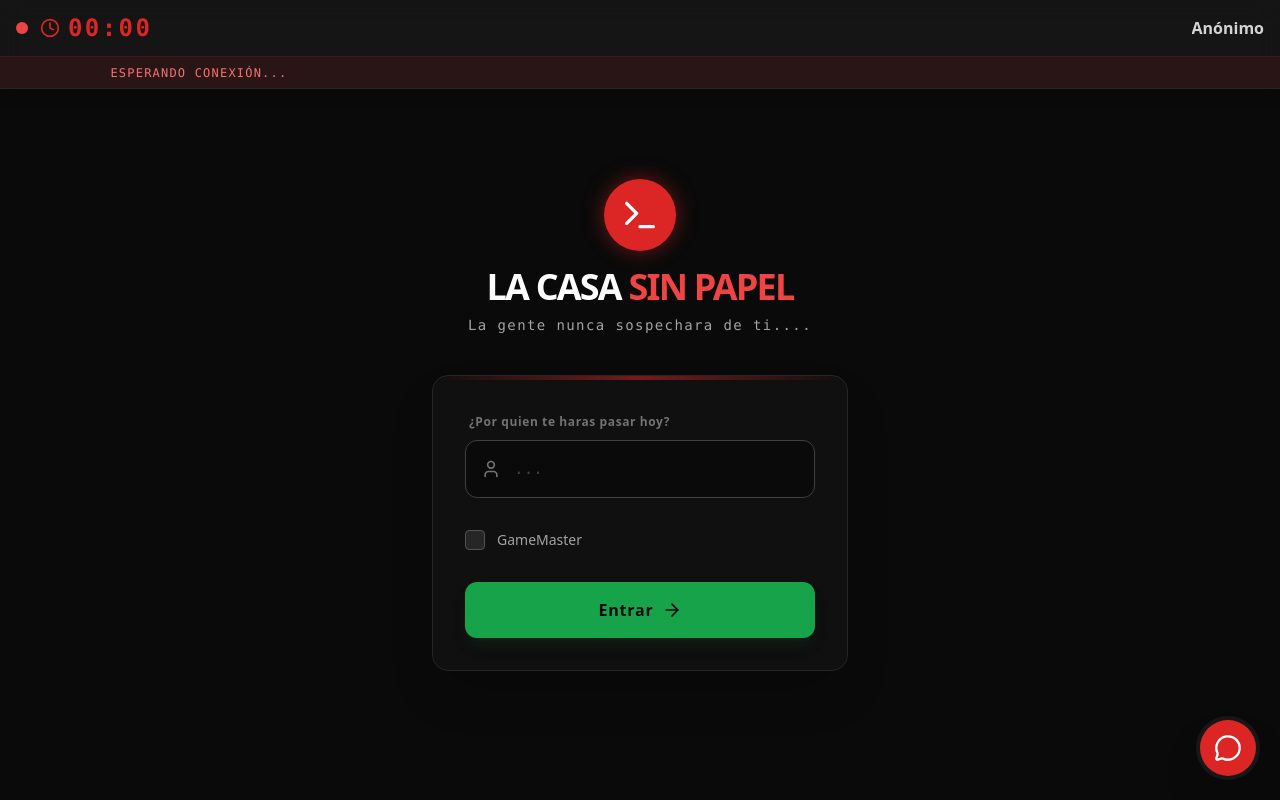
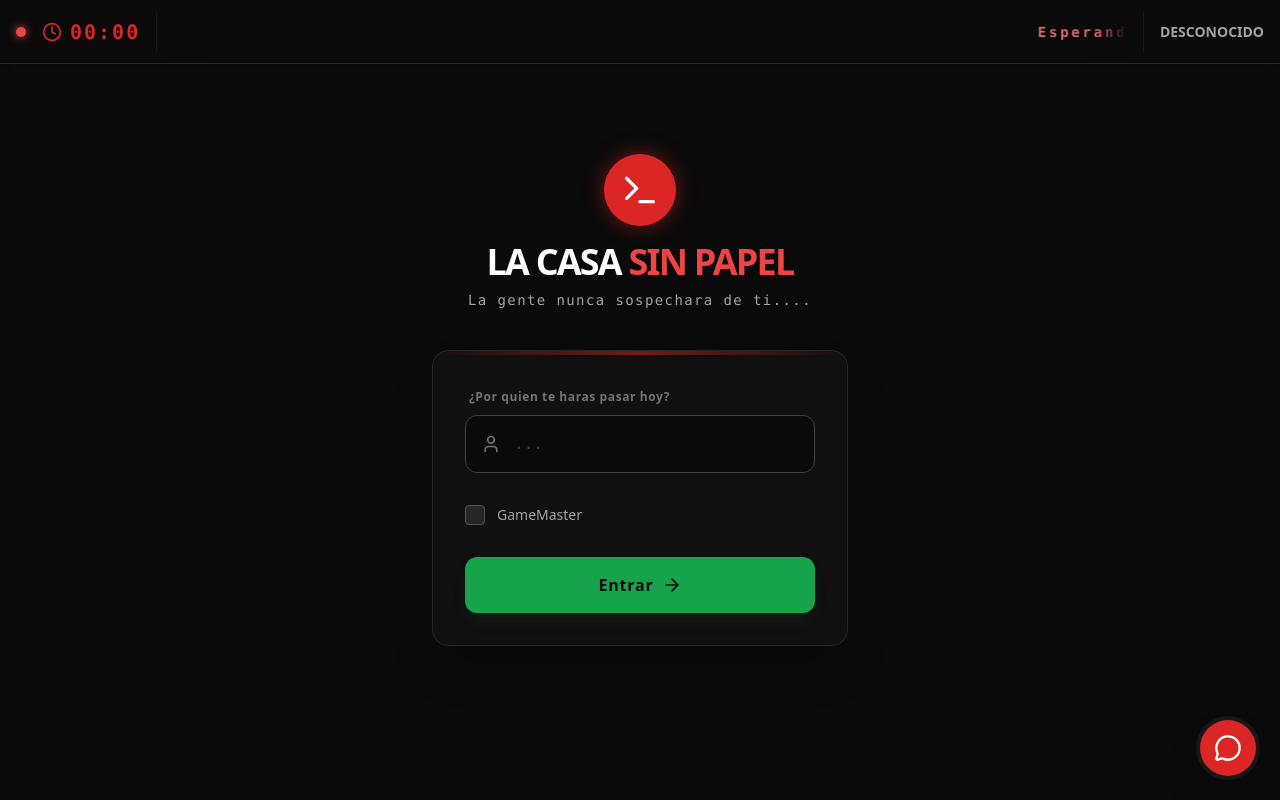
Before and after one commit to AngieVik/la-casa-sin-papel, a React (Vite) app: page / in a window 1280 px wide. Built offline with nearby package versions, Linux system fonts and the light colour scheme; no server answers; the database is empty.

Commit message:
feat: Introduce MainLayout component with game clock, ticker, chat, user options, and player presence management.

```diff
--- a/src/components/MainLayout.tsx
+++ b/src/components/MainLayout.tsx
@@ -70,49 +70,59 @@ const MainLayout: React.FC<MainLayoutProps> = ({ children }) => {
 
   return (
     <div className="min-h-screen bg-neutral-950 text-neutral-100 font-sans selection:bg-red-900 selection:text-white pb-20 md:pb-0">
-      {/* HEADER: 2 Filas */}
-      <header className="sticky top-0 z-40 bg-neutral-900/90 backdrop-blur-md border-b border-neutral-800 shadow-lg">
-        {/* Fila 1: Info Principal */}
-        <div className="flex items-center justify-between px-4 py-3">
-          <div className="flex items-center gap-3">
+      {/* HEADER: Integrado */}
+        {/* Definición de Animación en línea */}
+        <header className="h-16 border-b border-neutral-800 bg-neutral-950 shadow-md sticky top-0 z-50">
+        <style>
+          {`
+            @keyframes marqueeHeader {  /* <--- CORREGIDO AQUÍ */
+              0% { transform: translateX(100vw); }
+              100% { transform: translateX(-100%); }
+            }
+            .animate-marquee-header {
+              animation: marqueeHeader linear infinite;
+              will-change: transform;
+            }
+          `}
+        </style>
+
+        <div className="flex items-center justify-between h-full w-full px-4 overflow-hidden">
+          {/* 1. IZQUIERDA: Reloj y Estado */}
+          <div className="flex-shrink-0 flex items-center gap-4 pr-4 border-r border-neutral-800/50 h-10 my-auto z-20 bg-neutral-950">
             <div
-              className={`w-3 h-3 rounded-full ${
-                isSync ? "bg-green-500 animate-pulse" : "bg-red-500"
+              className={`w-2.5 h-2.5 rounded-full shadow-[0_0_8px_currentColor] transition-colors duration-500 ${
+                isSync ? "bg-green-500 text-green-500" : "bg-red-500 text-red-500"
               }`}
             />
-            <div className="flex items-center gap-2 text-2xl font-mono font-bold tracking-widest text-red-600">
+            <div className="flex items-center gap-2 text-xl font-mono font-bold tracking-widest text-red-600">
               <Clock className="w-5 h-5" />
               <span>{timeString}</span>
             </div>
           </div>
-          <button
-            onClick={() => setIsUserMenuOpen(true)}
-            className="font-bold text-neutral-300 truncate max-w-[150px] hover:text-red-500 transition-colors cursor-pointer"
-          >
-            {nickname || "Anónimo"}
-          </button>
-        </div>
 
-        {/* Fila 2: Ticker (Marquesina) */}
-        <div className="bg-red-900/20 border-t border-red-900/30 overflow-hidden h-8 flex items-center">
-          <style>
-            {`
-              @keyframes marquee {
-                0% { transform: translateX(100%); }
-                100% { transform: translateX(-100%); }
-              }
-              .animate-marquee {
-                animation: marquee linear infinite;
-              }
-            `}
-          </style>
-          <div
-            className="animate-marquee whitespace-nowrap text-xs font-mono text-red-400 px-4 uppercase tracking-widest"
-            style={{
-              animationDuration: `${tickerSpeed}s`,
-            }}
-          >
-            {tickerText}
+          {/* 2. CENTRO: Ticker */}
+          <div className="flex-1 relative h-full flex items-center overflow-hidden mx-4 min-w-0">
+            {/* Degradados */}
+            <div className="absolute left-0 top-0 bottom-0 w-8 bg-gradient-to-r from-neutral-950 to-transparent z-10 pointer-events-none" />
+            <div className="absolute right-0 top-0 bottom-0 w-8 bg-gradient-to-l from-neutral-950 to-transparent z-10 pointer-events-none" />
+
+            {/* Texto animado */}
+            <div
+              className="animate-marquee-header whitespace-nowrap text-sm font-mono text-red-400/90 font-bold tracking-[0.2em]"
+              style={{ animationDuration: `${tickerSpeed}s` }}
+            >
+              {tickerText}
+            </div>
+          </div>
+
+          {/* 3. DERECHA: Usuario */}
+          <div className="flex-shrink-0 flex items-center pl-4 border-l border-neutral-800/50 h-10 my-auto z-20 bg-neutral-950">
+            <button
+              onClick={() => setIsUserMenuOpen(true)}
+              className="flex items-center gap-2 font-bold text-neutral-400 hover:text-white transition-colors text-sm max-w-[200px]"
+            >
+              <span className="truncate">{nickname || "DESCONOCIDO"}</span>
+            </button>
           </div>
         </div>
       </header>
```
